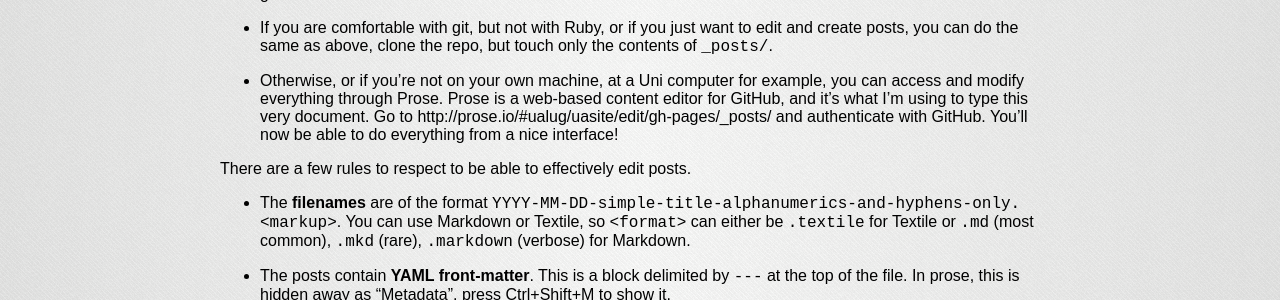
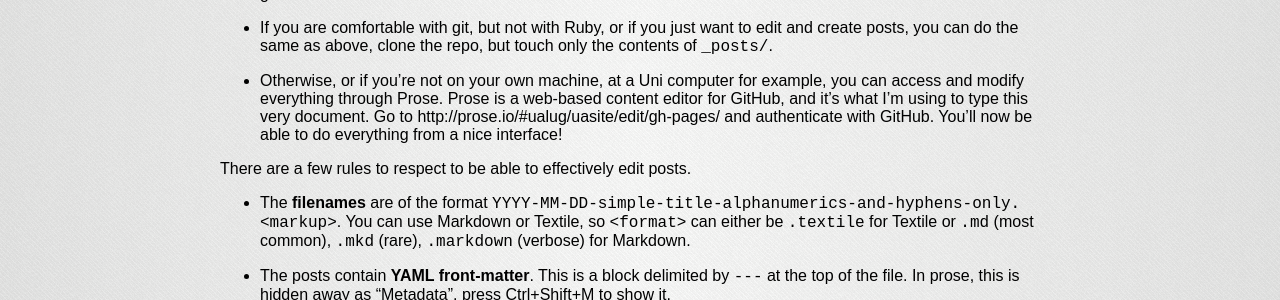
Before and after one commit to ualug/ualug.github.com, a Jekyll site: the page built from _posts/2012-08-14-edit-from-the-web.md, in a window 1280 px wide. Shown: the part 284-584 px from the top of the page. Built offline with Jekyll 4.4.1, drawn with Linux system fonts in a browser that asks for light colours; some web fonts are replaced; some of the changed lines change nothing that is shown.

Commit message:
Fix Prose edit link

```diff
--- a/_posts/2012-08-14-edit-from-the-web.md
+++ b/_posts/2012-08-14-edit-from-the-web.md
@@ -13,7 +13,7 @@ If you've got write access to the [ualug/uasite repository on GitHub][1], you ca
 
  - If you are comfortable with git, but not with Ruby, or if you just want to edit and create posts, you can do the same as above, clone the repo, but touch only the contents of `_posts/`.
 
- - Otherwise, or if you're not on your own machine, at a Uni computer for example, you can access and modify everything through [Prose][4]. Prose is a web-based content editor for GitHub, and it's what I'm using to type this very document. Go to http://prose.io/#ualug/uasite/edit/gh-pages/_posts/ and authenticate with GitHub. You'll now be able to do everything from a nice interface!
+ - Otherwise, or if you're not on your own machine, at a Uni computer for example, you can access and modify everything through [Prose][4]. Prose is a web-based content editor for GitHub, and it's what I'm using to type this very document. Go to http://prose.io/#ualug/uasite/edit/gh-pages/ and authenticate with GitHub. You'll now be able to do everything from a nice interface!
 
 
 There are a few rules to respect to be able to effectively edit posts.
```
